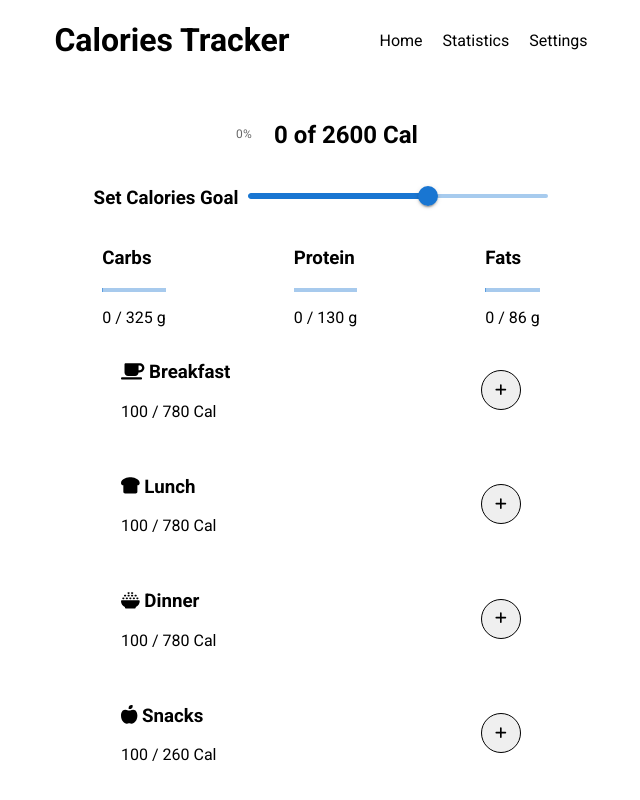
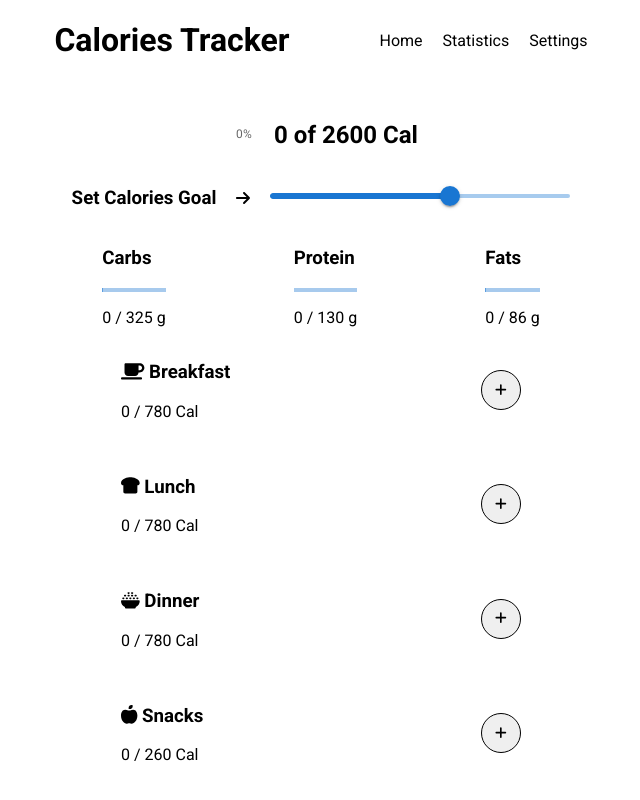
Before and after one commit to priyamkumar/Calories-Tracker, a React (Vite) app: page / in a window 1280 px wide. Shown: the whole page, without its empty margins (319-959 px from the left). Built offline with nearby package versions, Linux system fonts and the light colour scheme.

Commit message:
adding remove food from meals

```diff
--- a/src/App.css
+++ b/src/App.css
@@ -42,7 +42,7 @@ body {
   display: flex;
   justify-content: center;
   align-items: center;
-  gap: 10px;
+  gap: 20px;
 }
 
 .macros-container {
@@ -67,13 +67,17 @@ body {
   width: 400px;
 }
 
-.meal-card button {
+.meal-card .add-btn {
   cursor: pointer;
   width: 40px;
   height: 40px;
   border: 1px solid black;
   border-radius: 50%;
   align-self: right;
+}
+
+.meal-card li {
+  list-style: none;
 }
 
 .meal-info label{
--- a/src/Components/AddMeal.jsx
+++ b/src/Components/AddMeal.jsx
@@ -6,6 +6,7 @@ import {
   faBowlRice,
   faAppleWhole,
   faPlus,
+  faXmark,
 } from "@fortawesome/free-solid-svg-icons";
 import AddMealForm from "./AddMealForm";
 
@@ -17,16 +18,24 @@ export default function AddMeal({
   setProtein,
   setFats,
   setCalories,
-  setBreakfastMeals,
-  setLunchMeals,
-  setDinnerMeals,
-  setSnackMeals,
+  breakfastMealsArr,
+  lunchMealsArr,
+  dinnerMealsArr,
+  snackMealsArr,
 }) {
   const [showPopup, setShowPopup] = useState(false);
 
   const [meals, setMeals] = mealsArr;
 
   const [mealType, setMealType] = mealTypeArr;
+
+  const [breakfastMeals, setBreakfastMeals] = breakfastMealsArr;
+
+  const [lunchMeals, setLunchMeals] = lunchMealsArr;
+
+  const [dinnerMeals, setDinnerMeals] = dinnerMealsArr;
+
+  const [snackMeals, setSnackMeals] = snackMealsArr;
 
   const openPopup = (meal) => {
     setMealType(meal);
@@ -51,9 +60,22 @@ export default function AddMeal({
           <h3>
             <FontAwesomeIcon icon={faMugSaucer} /> Breakfast
           </h3>
-          <p>100 / {Math.floor((calorieGoal / 100) * 30)} Cal</p>
+          <p>
+            {breakfastMeals.reduce((acc, cur) => acc + cur[0].calories, 0)} /{" "}
+            {Math.floor((calorieGoal / 100) * 30)} Cal
+          </p>
+          <ul>
+            {breakfastMeals.map((meal, index) => (
+              <li key={index}>
+                {meal[0].name} - {meal[0].calories} Cal{" "}
+                <button onClick={() => openPopup("Snacks")}>
+                <FontAwesomeIcon icon={faXmark} />
+              </button>
+              </li>
+            ))}
+          </ul>
         </div>
-        <button onClick={(e) => openPopup("Breakfast")}>
+        <button className="add-btn" onClick={(e) => openPopup("Breakfast")}>
           <FontAwesomeIcon icon={faPlus} />
         </button>
       </div>
@@ -62,9 +84,20 @@ export default function AddMeal({
           <h3>
             <FontAwesomeIcon icon={faBreadSlice} /> Lunch
           </h3>
-          <p>100 / {Math.floor((calorieGoal / 100) * 30)} Cal</p>
+          <p>
+            {lunchMeals.reduce((acc, cur) => acc + cur[0].calories, 0)} /{" "}
+            {Math.floor((calorieGoal / 100) * 30)} Cal
+          </p>
+          {lunchMeals.map((meal, index) => (
+            <li key={index}>
+              {meal[0].name} - {meal[0].calories} Cal{" "}
+              <button onClick={() => openPopup("Snacks")}>
+                <FontAwesomeIcon icon={faXmark} />
+              </button>
+            </li>
+          ))}
         </div>
-        <button onClick={() => openPopup("Lunch")}>
+        <button className="add-btn" onClick={() => openPopup("Lunch")}>
           <FontAwesomeIcon icon={faPlus} />
         </button>
       </div>
@@ -73,9 +106,20 @@ export default function AddMeal({
           <h3>
             <FontAwesomeIcon icon={faBowlRice} /> Dinner
           </h3>
-          <p>100 / {Math.floor((calorieGoal / 100) * 30)} Cal</p>
+          <p>
+            {dinnerMeals.reduce((acc, cur) => acc + cur[0].calories, 0)} /{" "}
+            {Math.floor((calorieGoal / 100) * 30)} Cal
+          </p>
+          {dinnerMeals.map((meal, index) => (
+            <li key={index}>
+              {meal[0].name} - {meal[0].calories} Cal{" "}
+              <button onClick={() => openPopup("Snacks")}>
+                <FontAwesomeIcon icon={faXmark} />
+              </button>
+            </li>
+          ))}
         </div>
-        <button onClick={() => openPopup("Dinner")}>
+        <button className="add-btn" onClick={() => openPopup("Dinner")}>
           <FontAwesomeIcon icon={faPlus} />
         </button>
       </div>
@@ -84,9 +128,20 @@ export default function AddMeal({
           <h3>
             <FontAwesomeIcon icon={faAppleWhole} /> Snacks
           </h3>
-          <p>100 / {Math.floor((calorieGoal / 100) * 10)} Cal</p>
+          <p>
+            {snackMeals.reduce((acc, cur) => acc + cur[0].calories, 0)} /{" "}
+            {Math.floor((calorieGoal / 100) * 10)} Cal
+          </p>
+          {snackMeals.map((meal, index) => (
+            <li key={index}>
+              {meal[0].name} - {meal[0].calories} Cal{" "}
+              <button onClick={() => openPopup("Snacks")}>
+                <FontAwesomeIcon icon={faXmark} />
+              </button>
+            </li>
+          ))}
         </div>
-        <button onClick={() => openPopup("Snacks")}>
+        <button className="add-btn" onClick={() => openPopup("Snacks")}>
           <FontAwesomeIcon icon={faPlus} />
         </button>
       </div>
--- a/src/Components/AddMealForm.jsx
+++ b/src/Components/AddMealForm.jsx
@@ -21,22 +21,23 @@ export default function AddMealForm({
   const [error, setError] = useState(null);
   const [meals, setMeals] = mealsArr;
   const [foodCalorie, setFoodCalorie] = useState(0);
+  const [quantity, setQuantity] = useState("");
+
 
   let d = new Date();
   let h = d.getHours();
   let m = d.getMinutes();
-  let element = "";
   if (m < 10) m = "0" + m;
   const [currentTime, setCurrentTime] = useState(`${h}:${m}`);
   const handleOnChange = (event) => {
-    console.log(event);
     if (event.target.name === "time") setCurrentTime(event.target.value);
     if (event.target.name === "meal-name") {
       setQuery(event.target.value);
-      element = indianFoodData.filter((item, i) => {
+      let element = indianFoodData.filter((item, i) => {
         return item.name === event.target.value;
       });
       setFoodCalorie(element[0]?.calories || 0);
+      setQuantity(element[0]?.quantity || 0);
     }
   };
   // const handleSearch = async () => {
@@ -65,8 +66,17 @@ export default function AddMealForm({
 
     switch (mealType) {
       case "Breakfast":
-        setBreakfastMeals((prev) => [...prev, element])
-
+        setBreakfastMeals((prev) => [...prev, element]);
+        break;
+      case "Lunch":
+        setLunchMeals((prev) => [...prev, element])
+        break;
+      case "Dinner":
+        setDinnerMeals((prev) => [...prev, element])
+        break;
+      case "Snacks":
+        setSnackMeals((prev) => [...prev, element])
+        break;
     }
   };
 
@@ -93,6 +103,17 @@ export default function AddMealForm({
           {/* <button onClick={handleSearch} type="button">
             Search
           </button> */}
+          <label htmlFor="quantity">
+            Quantity
+            <input
+              type="text"
+              id="quantity"
+              min="0"
+              value={quantity}
+              readOnly
+            />
+          </label>
+
           <label htmlFor="calories">
             Calories
             <input
--- a/src/Components/Home.jsx
+++ b/src/Components/Home.jsx
@@ -3,6 +3,10 @@ import ProgressBar from "./ProgressBar";
 import AddMeal from "./AddMeal";
 import Macros from "./Macros";
 import SliderElement from "./SliderElement";
+import { FontAwesomeIcon } from "@fortawesome/react-fontawesome";
+import {
+  faArrowRight
+} from "@fortawesome/free-solid-svg-icons";
 
 export default function CaloriesToday() {
   const [calorieGoal, setCalorieGoal] = useState(2600);
@@ -14,10 +18,8 @@ export default function CaloriesToday() {
   const [mealType, setMealType] = useState("");
   const [breakfastMeals, setBreakfastMeals] = useState([]);
   const [lunchMeals, setLunchMeals] = useState([]);
-  const [DinnerMeals, setDinnerMeals] = useState([]);
+  const [dinnerMeals, setDinnerMeals] = useState([]);
   const [snackMeals, setSnackMeals] = useState([]);
-
-  console.log(breakfastMeals);
 
   return (
     <div className="home">
@@ -30,6 +32,7 @@ export default function CaloriesToday() {
         </div>
         <div className="calories-goal-heading">
           <h3>Set Calories Goal</h3>
+          <FontAwesomeIcon icon={faArrowRight} />
           <SliderElement calorieGoalArr={[calorieGoal, setCalorieGoal]} />
         </div>
       </div>
@@ -47,10 +50,10 @@ export default function CaloriesToday() {
         setProtein={setProtein}
         setFats={setFats}
         setCalories={setCalories}
-        setBreakfastMeals={setBreakfastMeals}
-        setLunchMeals={setLunchMeals}
-        setDinnerMeals={setDinnerMeals}
-        setSnackMeals={setSnackMeals}
+        breakfastMealsArr={[breakfastMeals, setBreakfastMeals]}
+        lunchMealsArr={[lunchMeals, setLunchMeals]}
+        dinnerMealsArr={[dinnerMeals, setDinnerMeals]}
+        snackMealsArr={[snackMeals, setSnackMeals]}
       />
     </div>
   );
```
